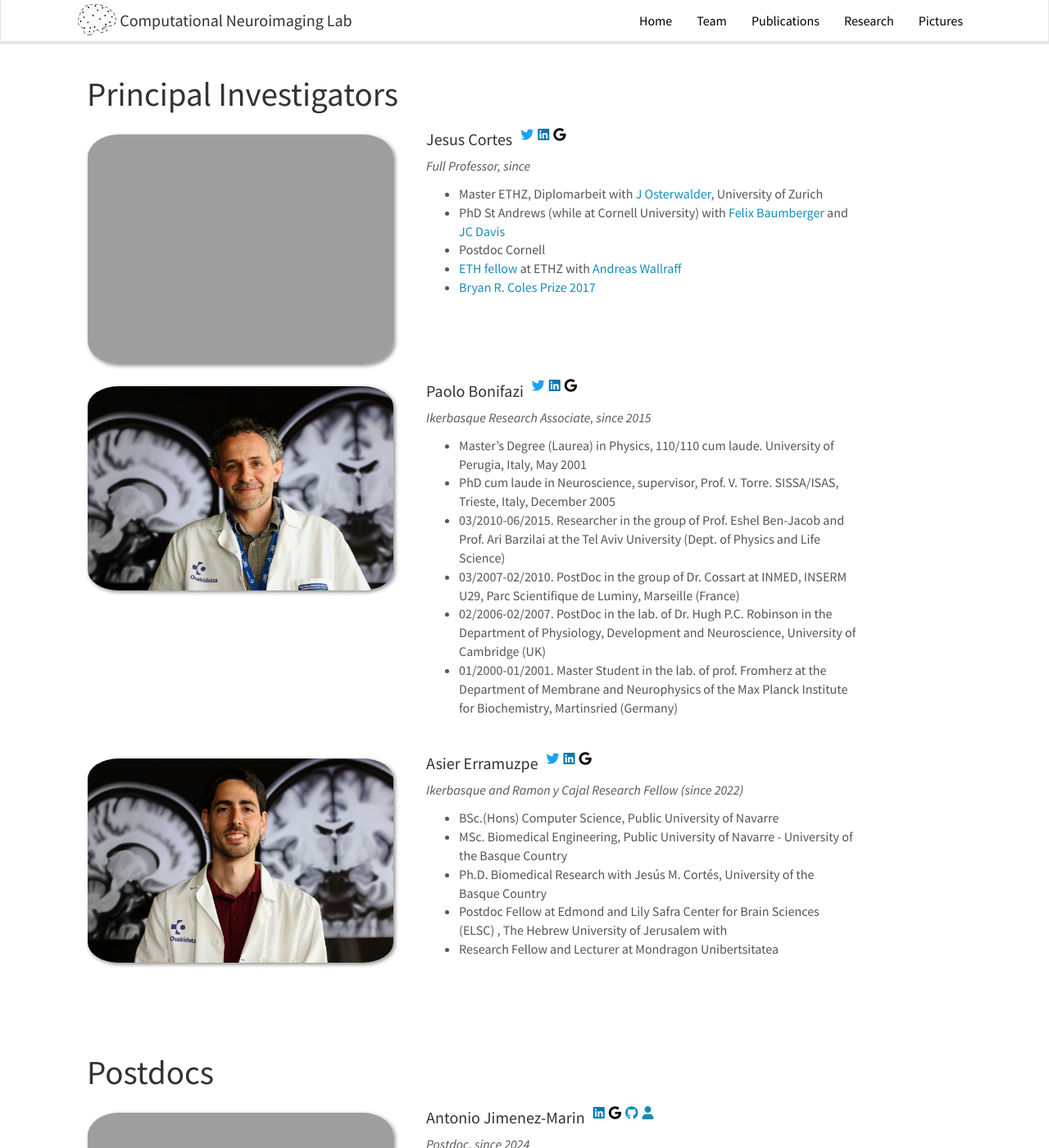
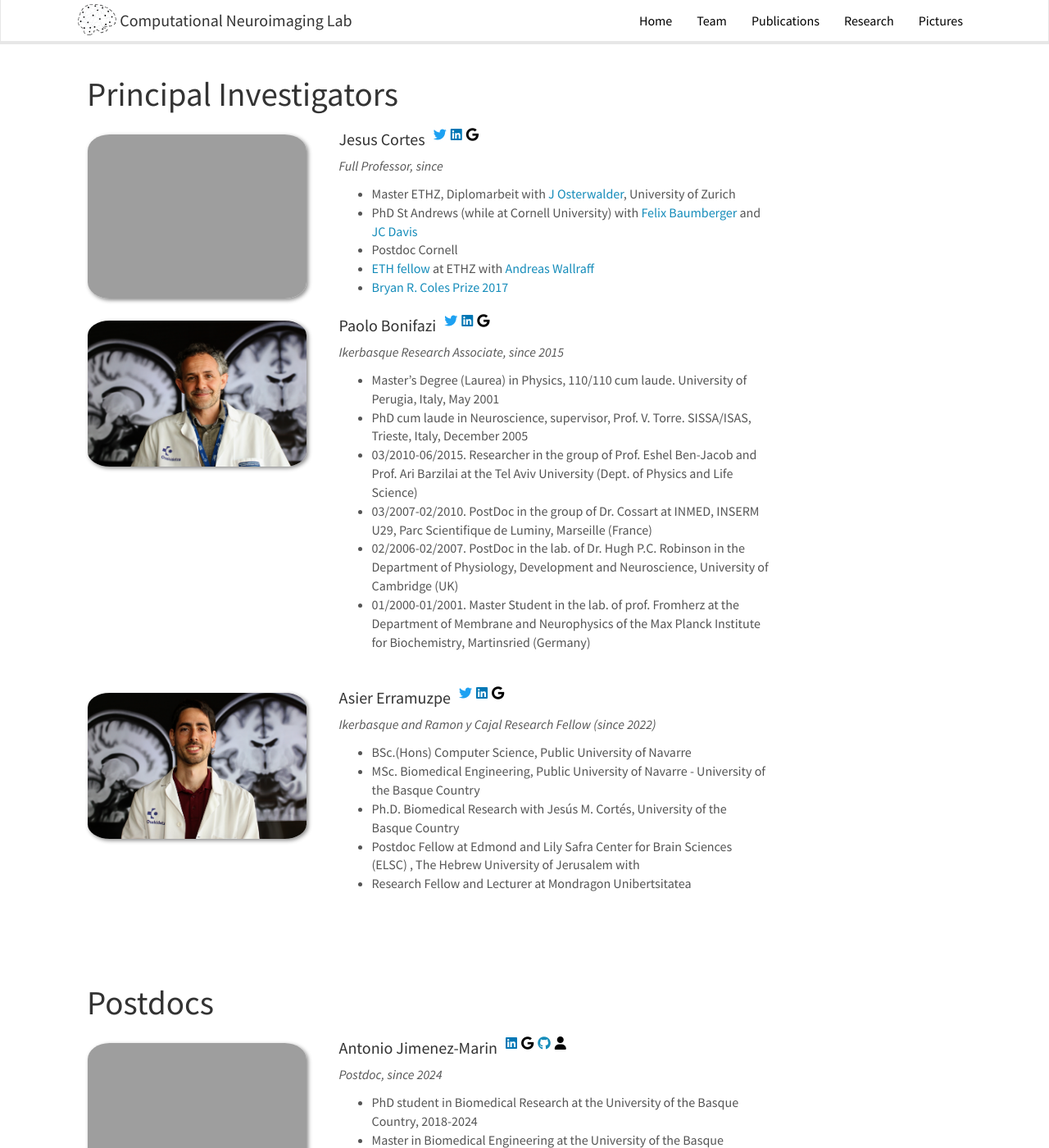
Before and after one commit to itellaetxe/compneurobilbao_website, a Jekyll site: the page built from _pages/team.md, in a window 1280 px wide and 1400 px high. Shown: the whole window at 82% size. Built offline with Jekyll 4.4.1, drawn with Linux system fonts in a browser that asks for light colours; nearby versions of some CDN libraries.

Commit message:
[change team page style]

```diff
--- a/css/main.scss
+++ b/css/main.scss
@@ -121,7 +121,7 @@ pubdesc {
 /* TEAM MEMBER AND SOCIAL ICONS */
 .team-member {
     float: left;
-    width: 35%;
+    width: 25%;
     margin-right: 10px; /* Aumenta este valor para agregar más espacio entre la foto y el texto */
 }
 
@@ -170,6 +170,7 @@ pubdesc {
 .fa-linkedin { color: #0077B5; }
 .fa-google { color: #000000; }
 .fa-orcid { color: #A6CE39; }
+.fa-user {color: #000000; }
 
 
 /* Home Page */
```
